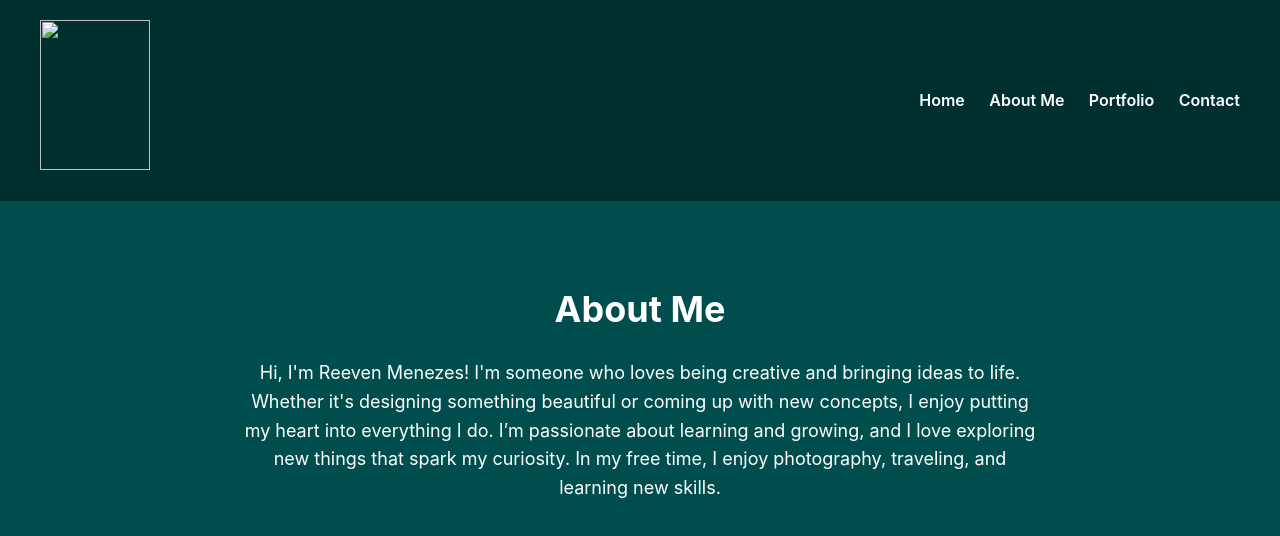
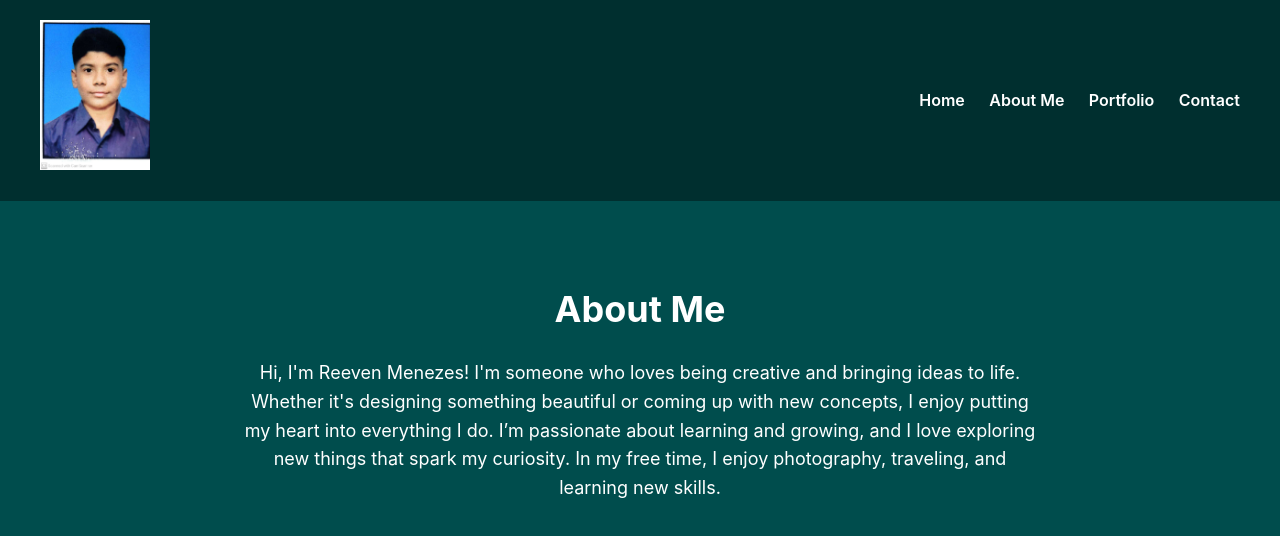
Before and after one commit to Reeven10/personal-website, a plain HTML site: page about.html in a window 1280 px wide. Drawn offline with Linux system fonts and the light colour scheme; files whose address does not match are found by name.

Commit message:
Update about.html

```diff
--- a/about.html
+++ b/about.html
@@ -9,7 +9,7 @@
 <body>
 
   <header>
-    <div class="logo"><img src=""C:\Users\menez\OneDrive\Pictures\CamScanner 11-25-2023 15.14_2.jpg""  width="110" height="150"></div>
+    <div class="logo"><img src="C:\Users\menez\OneDrive\Pictures\CamScanner 11-25-2023 15.14_2.jpg"  width="110" height="150"></div>
     <nav>
       <a href="index.html">Home</a>
       <a href="about.html">About Me</a>
```
